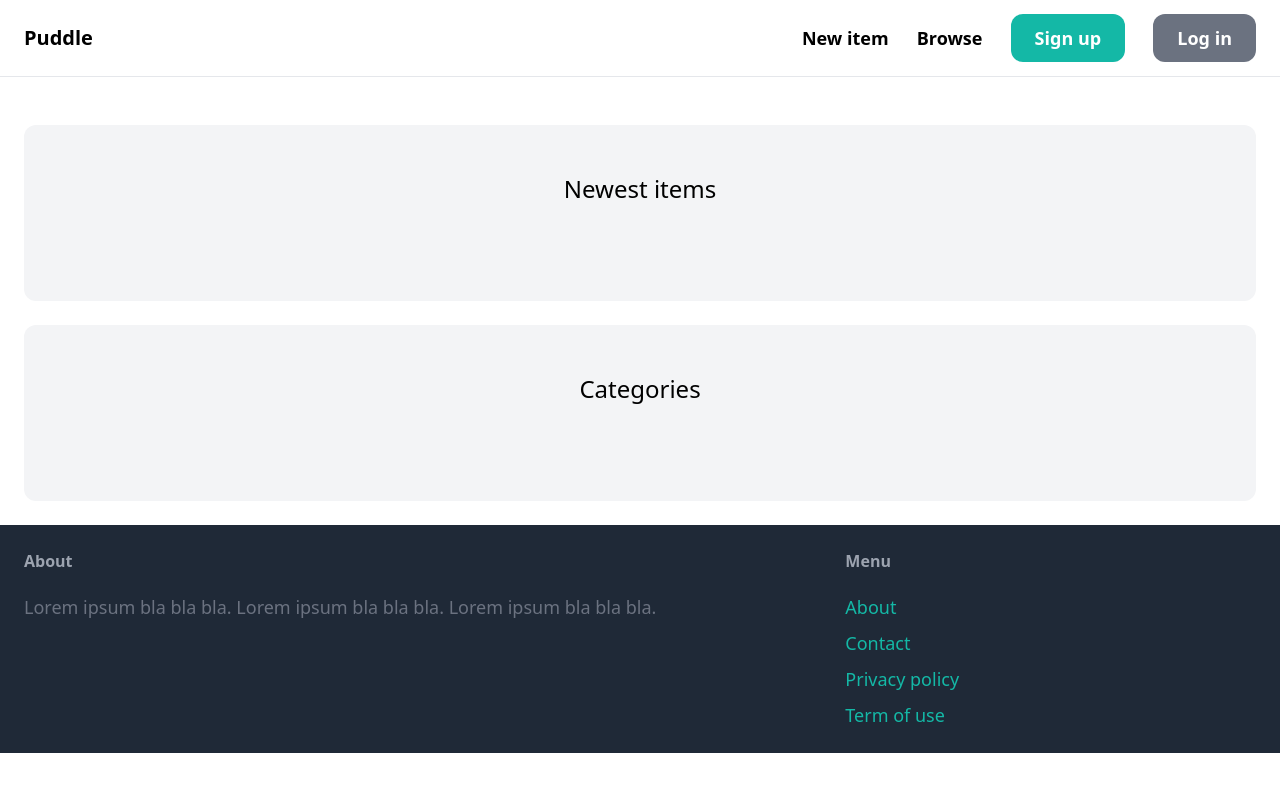
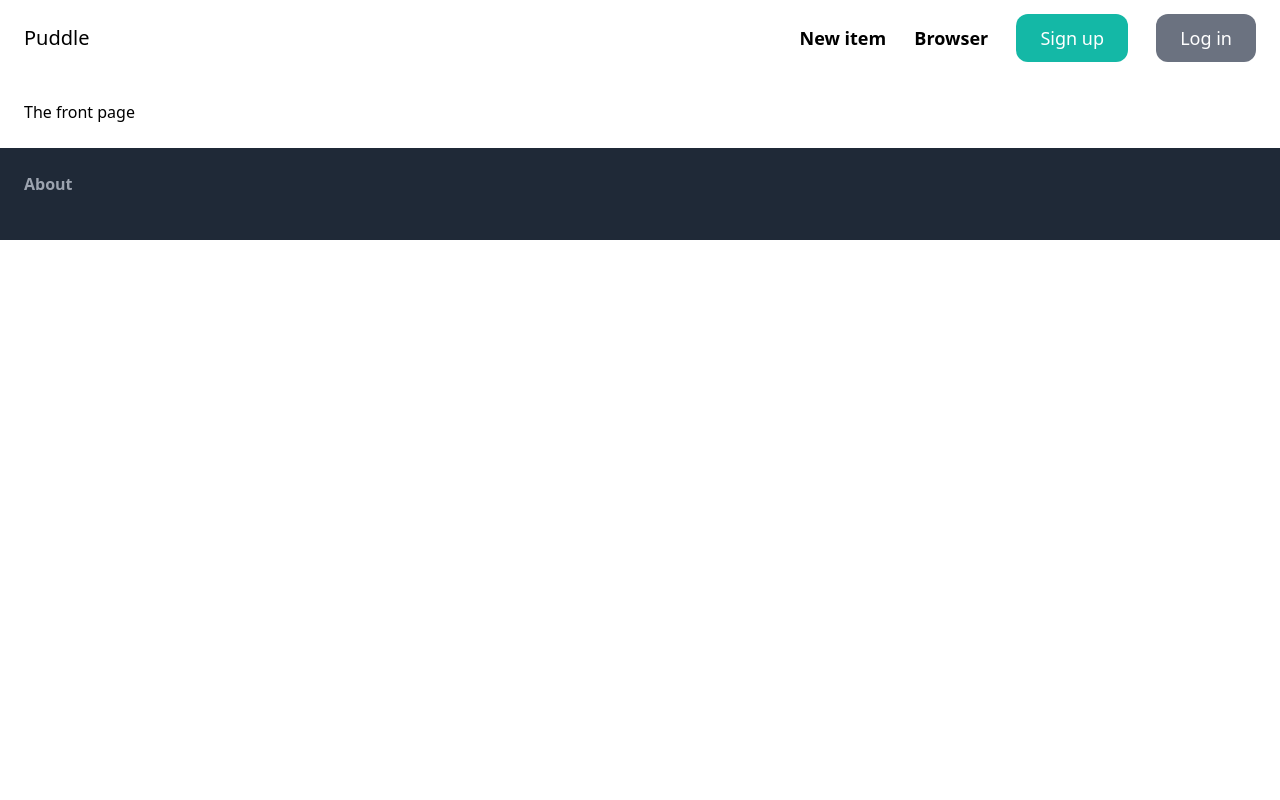
Before and after one commit to mohammadze32/Django-project, a Django app: page / in a window 1280 px wide. Run offline with Django 4.2, Linux system fonts and the light colour scheme; some libraries are stand-ins or nearby versions.

Commit message:
stable state

```diff
--- a/puddle/core/templates/core/base.html
+++ b/puddle/core/templates/core/base.html
@@ -2,53 +2,31 @@
 
 <html>
     <head>
-        <meta charset="utf-8">
-        <meta name="viewport" content="width=device-width, initial-scale=1.0">
+        <meta charset= "utf-8">
+        <meta name = 'viewport' content="width = device-width , initial-scale=1.0">
+        <script src = "http://cdn.tailwindcss.com" ></script>
+        <title>{%block title%}{%endblock%} | Puddle</title>
 
-        <script src="https://cdn.tailwindcss.com"></script>
+    </head>
+    <body>
+        <nav class = "px-6 py-6 flex justify-between items-center boarder-b boarder-gray-200">
+            <a href="/" class ="text-xl front-semibold">Puddle</a>
+        <div class="space-x-6">
+            <a href = "#" class="text-lg font-semibold hover:text-gray-500">New item</a>
+            <a href = "#" class="text-lg font-semibold hover:text-gray-500">Browser</a>
+            <a href = "#" class = "px-6 py-3 text-lg front-semibold bg-teal-500 text-white rounded-xl hover:bg-teal-700">Sign up</a>
+            <a href = "#" class = "px-6 py-3 text-lg front-semibold bg-gray-500 text-white rounded-xl hover:bg-gray-700">Log in</a>
 
-        <title>{% block title %}{% endblock %} | Puddle</title>
-    </head>
-
-    <body>
-        <nav class="py-6 px-6 flex justify-between items-center border-b border-gray-200">
-            <a href="/" class="text-xl font-semibold">Puddle</a>
-
-            <div class="space-x-6">
-                <a href="{% url 'item:new' %}" class="text-lg font-semibold hover:text-gray-500">New item</a>
-                <a href="{% url 'item:items' %}" class="text-lg font-semibold hover:text-gray-500">Browse</a>
-
-                {% if request.user.is_authenticated %}
-                    <a href="{% url 'conversation:inbox' %}" class="px-6 py-3 text-lg font-semibold bg-teal-500 text-white rounded-xl hover:bg-teal-700">Inbox</a>
-                    <a href="{% url 'dashboard:index' %}" class="px-6 py-3 text-lg font-semibold bg-gray-500 text-white rounded-xl hover:bg-gray-700">Dashboard</a>
-                {% else %}
-                    <a href="{% url 'core:signup' %}" class="px-6 py-3 text-lg font-semibold bg-teal-500 text-white rounded-xl hover:bg-teal-700">Sign up</a>
-                    <a href="{% url 'core:login' %}" class="px-6 py-3 text-lg font-semibold bg-gray-500 text-white rounded-xl hover:bg-gray-700">Log in</a>
-                {% endif %}
-            </div>
+        </div>
         </nav>
-
         <div class="px-6 py-6">
-            {% block content %}
+            {%block content %}
             {% endblock %}
         </div>
-
         <footer class="py-6 px-6 flex justify-between bg-gray-800">
-            <div class="w-2/3 pr-10">
+            <div class ="w-2/3 pr-10">
                 <h3 class="mb-5 font-semibold text-gray-400">About</h3>
 
-                <p class="text-lg text-gray-500">Lorem ipsum bla bla bla. Lorem ipsum bla bla bla. Lorem ipsum bla bla bla.</p>
-            </div>
-
-            <div class="w-1/3">
-                <h3 class="mb-5 font-semibold text-gray-400">Menu</h3>
-
-                <ul class="space-y-2">
-                    <li><a href="#" class="text-lg text-teal-500 hover:text-teal-700">About</a></li>
-                    <li><a href="{% url 'core:contact' %}" class="text-lg text-teal-500 hover:text-teal-700">Contact</a></li>
-                    <li><a href="#" class="text-lg text-teal-500 hover:text-teal-700">Privacy policy</a></li>
-                    <li><a href="#" class="text-lg text-teal-500 hover:text-teal-700">Term of use</a></li>
-                </ul>
             </div>
         </footer>
     </body>
--- a/puddle/core/templates/core/index.html
+++ b/puddle/core/templates/core/index.html
@@ -1,43 +1,5 @@
 {% extends 'core/base.html' %}
-
-{% block title %}Welcome{% endblock %}
-
-{% block content %}
-    <div class="mt-6 px-6 py-12 bg-gray-100 rounded-xl">
-        <h2 class="mb-12 text-2xl text-center">Newest items</h2>
-
-        <div class="grid grid-cols-3 gap-3">
-            {% for item in items %}
-                <div>
-                    <a href="{% url 'item:detail' item.id %}">
-                        <div>
-                            <img src="{{ item.image.url }}" class="rounded-t-xl">
-                        </div>
-
-                        <div class="p-6 bg-white rounded-b-xl">
-                            <h2 class="text-2xl">{{ item.name }}</h2>
-                            <p class="text-gray-500">Price: {{ item.price }}</p>
-                        </div>
-                    </a>
-                </div>
-            {% endfor %}
-        </div>
-    </div>
-
-    <div class="mt-6 px-6 py-12 bg-gray-100 rounded-xl">
-        <h2 class="mb-12 text-2xl text-center">Categories</h2>
-
-        <div class="grid grid-cols-3 gap-3">
-            {% for category in categories %}
-                <div>
-                    <a href="#">
-                        <div class="p-6 bg-white rounded-b-xl">
-                            <h2 class="text-2xl">{{ category.name }}</h2>
-                            <p class="text-gray-500">{{ category.items.count }} items</p>
-                        </div>
-                    </a>
-                </div>
-            {% endfor %}
-        </div>
-    </div>
+{%block title%}Welcome{%endblock%}
+{%block content %}
+<h1>The front page</h1>
 {% endblock %}
--- a/puddle/puddle/settings.py
+++ b/puddle/puddle/settings.py
@@ -118,6 +118,8 @@ USE_TZ = True
 # https://docs.djangoproject.com/en/4.2/howto/static-files/
 
 STATIC_URL = 'static/'
+MEDIA_URL = 'media/'
+MEDIA_ROOT = BASE_DIR / 'media'
 
 # Default primary key field type
 # https://docs.djangoproject.com/en/4.2/ref/settings/#default-auto-field
```
